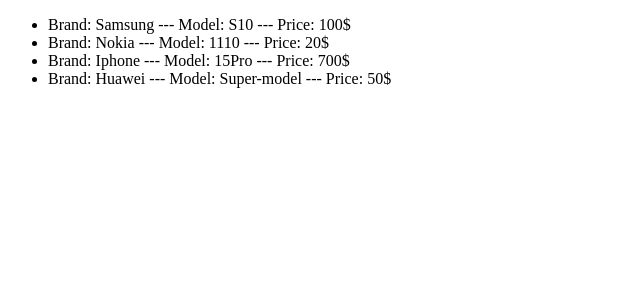
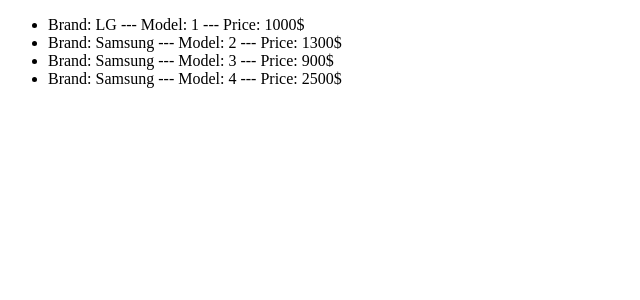
Before and after one commit to LarysaLemeshuk/cra-first-project, a React (Create React App) app: page / in a window 1280 px wide. Shown: the top 300 px of the page, without its empty margins (0-640 px from the left). Built offline with nearby package versions, Linux system fonts and the light colour scheme.

Commit message:
Practise task resolve

```diff
--- a/src/Components/App.js
+++ b/src/Components/App.js
@@ -1,9 +1,10 @@
 import React from 'react';
-import PhonesLoader from './PhonesLoader/PhonesLoader';
+
+import TvLoader from './TVLoader/TvLoader';
 
 class App extends React.Component {
   render() {
-    return <PhonesLoader />;
+    return <TvLoader />;
   }
 }
 
--- a/src/Components/TVLoader/TvLoader.js
+++ b/src/Components/TVLoader/TvLoader.js
@@ -1,51 +1,79 @@
 import React, { Component } from 'react';
+import useData from '../DataProvider/DataProvider';
 
-class TVLoader extends Component {
-  constructor(props) {
-    super(props);
+// class TVLoader extends Component {
+//   constructor(props) {
+//     super(props);
 
-    this.state = {
-      tv: [],
-      isLoading: true,
-      isError: false,
-    };
+//     this.state = {
+//       tv: [],
+//       isLoading: true,
+//       isError: false,
+//     };
+//   }
+
+//   componentDidMount() {
+//     this.load();
+//   }
+
+//   load = () => {
+//     fetch('./tv.json')
+//       .then((response) => response.json())
+//       .then((tv) => {
+//         this.setState({
+//           tv,
+//         });
+//       })
+//       .catch((error) => {
+//         this.setState({
+//           isError: error,
+//         });
+//       })
+//       .finally(() => {
+//         this.setState({
+//           isLoading: false,
+//         });
+//       });
+//   };
+
+// render() {
+//   const { tv, isLoading, isError } = this.state;
+
+//   return (
+//     <>
+//       {isLoading && <div>Loading......</div>}
+//       {isError && <div>Error happening: {isError.message}</div>}
+
+//       <ul>
+//         {tv.map((currentTV) => (
+//           <li>
+//             Brand: {currentTV.brand} --- Model: {currentTV.model} --- Price:{' '}
+//             {currentTV.price}
+//           </li>
+//         ))}
+//       </ul>
+//     </>
+//   );
+//   }
+// }
+
+// export default TVLoader;
+
+const TvLoader = () => {
+  const { data: tv, isLoading, error } = useData(getTv);
+
+  function getTv() {
+    return fetch('./tv.json').then((response) => response.json());
   }
-
-  componentDidMount() {
-    this.load();
-  }
-
-  load = () => {
-    fetch('./tv.json')
-      .then((response) => response.json())
-      .then((tv) => {
-        this.setState({
-          tv,
-        });
-      })
-      .catch((error) => {
-        this.setState({
-          isError: error,
-        });
-      })
-      .finally(() => {
-        this.setState({
-          isLoading: false,
-        });
-      });
-  };
-
-  render() {
-    const { tv, isLoading, isError } = this.state;
 
   return (
     <>
       {isLoading && <div>Loading......</div>}
-        {isError && <div>Error happening: {isError.message}</div>}
+      {error && <div>Error happening: {error.message}</div>}
 
       <ul>
-          {tv.map((currentTV) => (
-            <li>
+        {tv.map((currentTV, index) => (
+          <li key={index}>
             Brand: {currentTV.brand} --- Model: {currentTV.model} --- Price:{' '}
             {currentTV.price}
           </li>
@@ -53,7 +81,6 @@
       </ul>
     </>
   );
-  }
-}
+};
 
-export default TVLoader;
+export default TvLoader;
```
Lines whose indentation alone changed are shown as unchanged.
